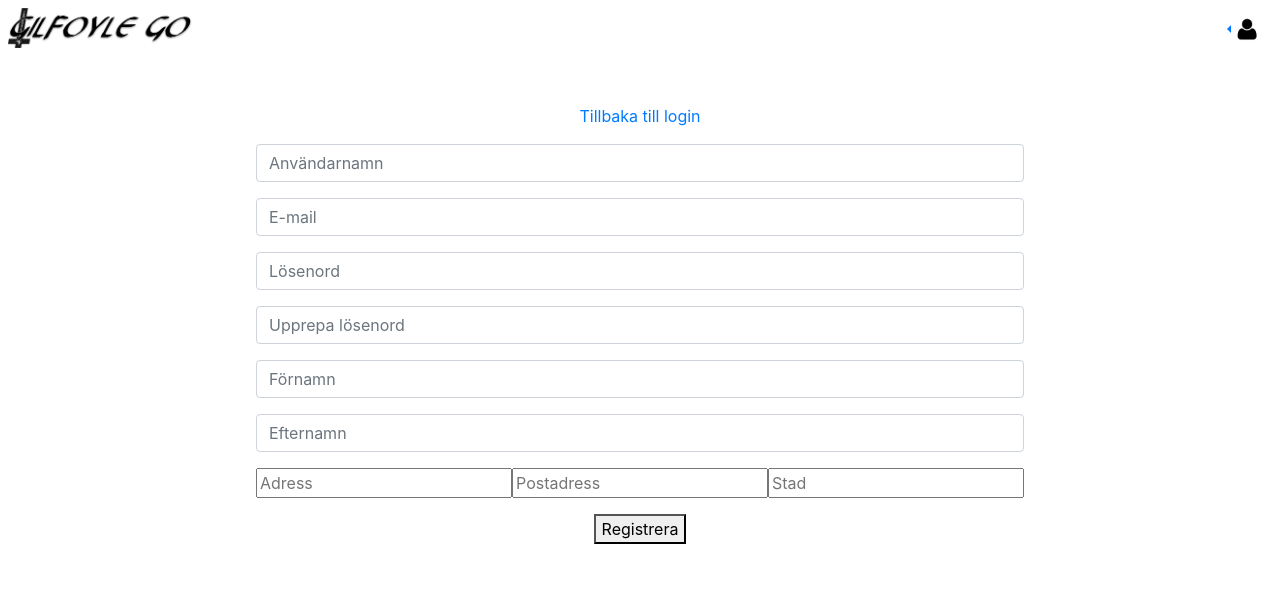
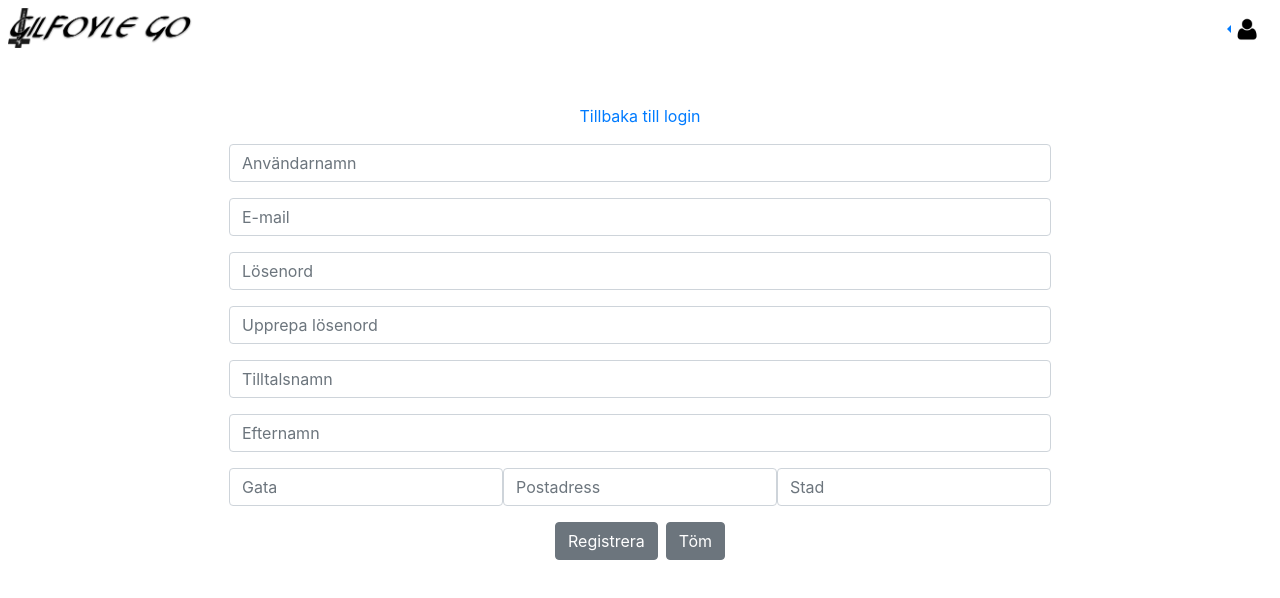
Before and after one commit to antfra125/gilfoylego_master, a Vue app in the folder gilfoylego_vue/: page /registration in a window 1280 px wide. Shown: the top 598 px of the page. Built offline with nearby package versions, Linux system fonts and the light colour scheme.

Commit message:
knapp-ändringar o ytterligare form-ändringar

```diff
--- a/gilfoylego_vue/src/views/Home.vue
+++ b/gilfoylego_vue/src/views/Home.vue
@@ -20,7 +20,7 @@
               Från
             </div>
             <div class="row">
-              <b-form-datepicker v-model="form.startDate" placeholder="Från"></b-form-datepicker>
+              <b-form-datepicker v-model="form.startDate" :min="sMin" :max="sMax" placeholder="Från"></b-form-datepicker>
             </div>
           </div>
           <div class="col-6">
@@ -42,10 +42,8 @@
             ></b-form-input>
           </div>
           <div class="row form-group d-flex justify-content-center">
-              <button><router-link to="/search">Sök</router-link></button>
-              <b-card class="mt-3" header="Form Data Result">
-      <pre class="m-0">{{ form }}</pre>
-    </b-card>
+            <span><b-button><router-link to="/search">Sök</router-link></b-button></span>
+            <span class="pl-2"><b-button type="reset">Töm</b-button></span>
           </div>
         </b-form>
     </div>
--- a/gilfoylego_vue/src/views/Registration.vue
+++ b/gilfoylego_vue/src/views/Registration.vue
@@ -1,11 +1,16 @@
 <template>
     <div class="d-flex justify-content-center pt-5">
-        <form class="text-center">
+        <b-form class="text-center" @submit="onSubmit" @reset="onReset" v-if="show">
             <div class="form-group">
                 <router-link to="/">Tillbaka till login</router-link>
             </div>
             <div class="form-group">
-                <input type="text" class="form-control" placeholder="Användarnamn">
+                <b-form-input
+                    type="text"
+                    v-model="form.username"
+                    required
+                    placeholder="Användarnamn"
+                ></b-form-input>
             </div>
             <div class="form-group">
                 <b-form-input
@@ -17,28 +22,64 @@
                 ></b-form-input>
             </div>
             <div class="form-group">
-                <input type="password" class="form-control" placeholder="Lösenord">
+                <b-form-input
+                    type="password"
+                    v-model="form.password"
+                    required
+                    placeholder="Lösenord"
+                ></b-form-input>
             </div>
             <div class="form-group">
-                <input type="password" class="form-control" placeholder="Upprepa lösenord">
+                <b-form-input
+                    type="password"
+                    v-model="form.passwordCheck"
+                    required
+                    placeholder="Upprepa lösenord"
+                ></b-form-input>
             </div>
             <div class="form-group">
-                <input type="text" class="form-control" placeholder="Förnamn">
+                <b-form-input
+                    type="text"
+                    v-model="form.firstName"
+                    required
+                    placeholder="Tilltalsnamn"
+                ></b-form-input>
             </div>
             <div class="form-group">
-                <input type="text" class="form-control" placeholder="Efternamn">
+                <b-form-input
+                    type="text"
+                    v-model="form.lastName"
+                    required
+                    placeholder="Efternamn"
+                ></b-form-input>
+            </div>
+            <div class="form-group d-flex">
+                <b-form-input
+                    type="text"
+                    v-model="form.street"
+                    required
+                    placeholder="Gata"
+                ></b-form-input>
+                <b-form-input
+                    type="text"
+                    v-model="form.zipCode"
+                    required
+                    placeholder="Postadress"
+                ></b-form-input>
+                <b-form-input
+                    type="text"
+                    v-model="form.city"
+                    required
+                    placeholder="Stad"
+                ></b-form-input>
             </div>
             <div class="form-group">
-                <input type="text" placeholder="Adress">
-                <input type="text" placeholder="Postadress">
-                <input type="text" placeholder="Stad">
+                <span><b-button type="submit">Registrera</b-button></span>
+                <span class="pl-2"><b-button type="reset">Töm</b-button></span>
             </div>
-            <div class="form-group">
-                <button>Registrera</button>
+        </b-form>
     </div>
 
-        </form>
-    </div>
 </template>
 
 <script>
@@ -46,12 +87,17 @@
     data() {
       return {
         form: {
+            username: '',
             email: '',
-          name: '',
-          food: null,
-          checked: []
+            password: '',
+            passwordCheck: '',
+            firstName: '',
+            lastName:'',
+            street: '',
+            zipCode: '',
+            city: '',
+
         },
-        foods: [{ text: 'Select One', value: null }, 'Carrots', 'Beans', 'Tomatoes', 'Corn'],
         show: true
       }
     },
@@ -63,11 +109,15 @@
       onReset(evt) {
         evt.preventDefault()
         // Reset our form values
+        this.form.username = ''
         this.form.email = ''
-        this.form.name = ''
-        this.form.food = null
-        this.form.checked = []
-        // Trick to reset/clear native browser form validation state
+        this.form.password = ''
+        this.form.passwordCheck = ''
+        this.form.firstName = ''
+        this.form.lastName = ''
+        this.form.street = ''
+        this.form.zipCode = ''
+        this.form.city = ''
         this.show = false
         this.$nextTick(() => {
           this.show = true
```
Lines whose indentation alone changed are shown as unchanged.
